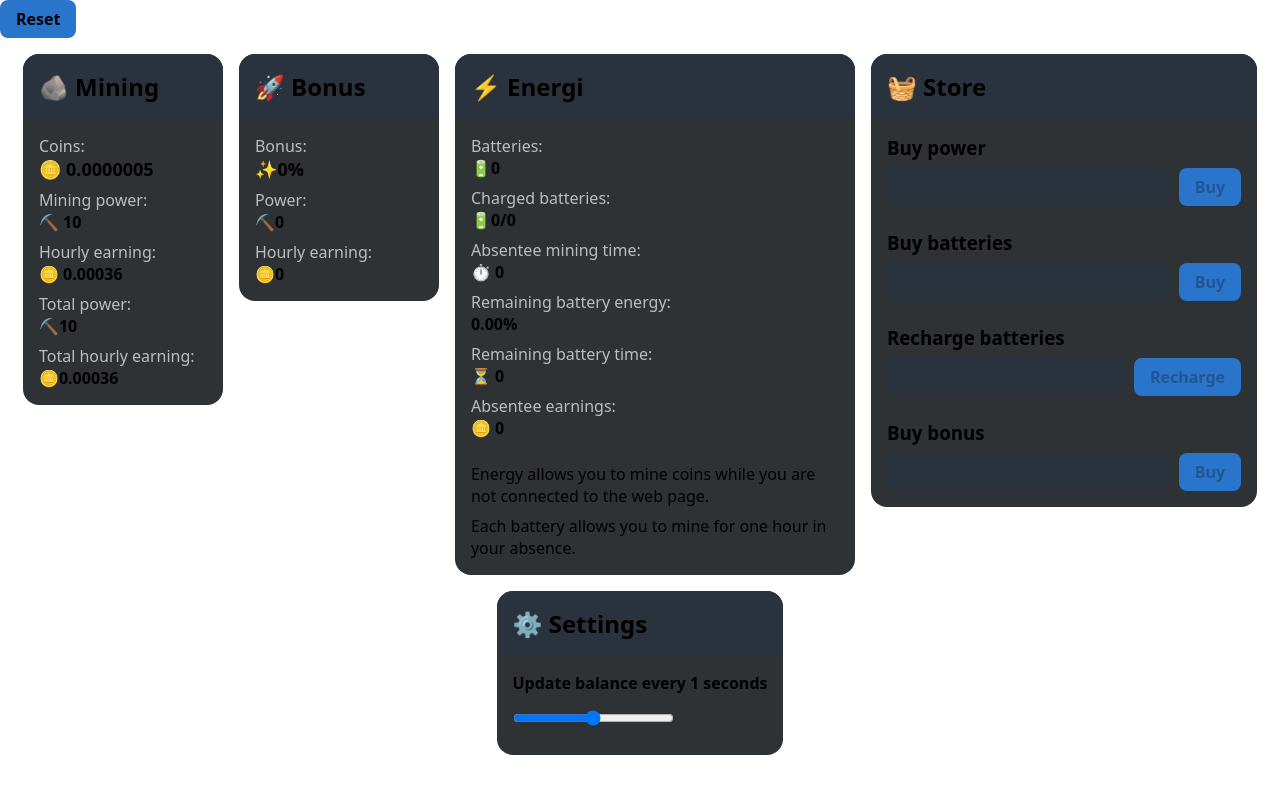
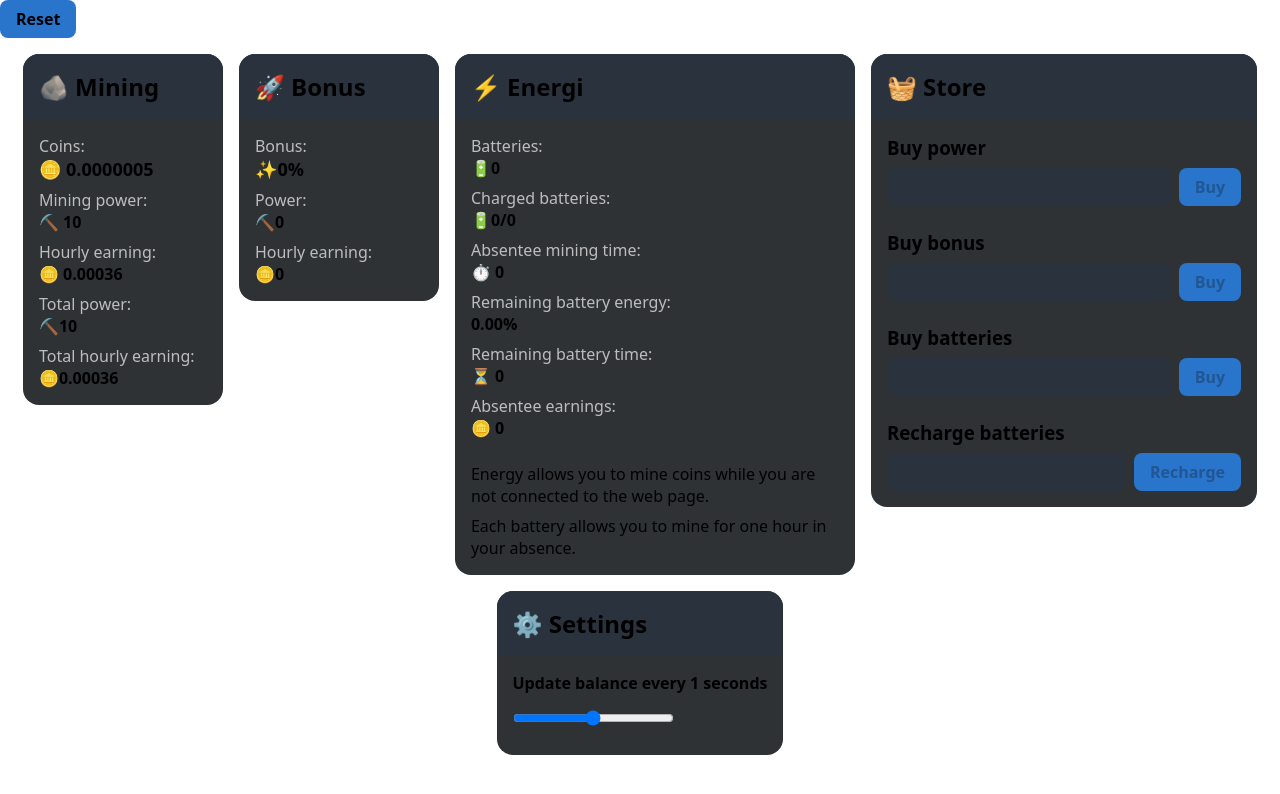
Before and after one commit to dagamdev/coin-mining, a React (Vite) app: page / in a window 1280 px wide. Shown: the top 794 px of the page. Built offline with nearby package versions, Linux system fonts and the light colour scheme.

Commit message:
Add chargeBatteries component

```diff
--- /dev/null
+++ b/src/components/charge-batteries.tsx
@@ -0,0 +1,54 @@
+import { PRICES } from "../lib/constants"
+import { useCoinsStore } from "../store/coins"
+import { useMainStore } from "../store/main"
+import NumberInputForm from "./number-input-form"
+
+export default function ChargeBatteries () {
+  const [batteries, chargedBatteries, addChargedBatteries] = useMainStore(store => [store.batteries, store.chargedBatteries, store.addChargedBatteries])
+  const [coins, addCoins] = useCoinsStore(store => [store.coins, store.addCoins])
+
+  return (
+    <NumberInputForm title="Recharge batteries" buttonText="Recharge"
+      handleSubmit={(value, setMessage, clear) => {
+        if (value < 1) return
+
+        if (!batteries) {
+          setMessage("You don't have batteries to charge")
+          return
+        }
+
+        if (batteries === chargedBatteries) {
+          setMessage('All batteries are charged!')
+          return
+        }
+
+        if (value > batteries - chargedBatteries) {
+          setMessage(`You can't charge the batteries that are discharged.`)
+          return
+        }
+
+        const price = value * PRICES.BATTERY_RECHARGE
+
+        if (coins < price) {
+          setMessage(`You don't have enough coins to recharge ${value} batteries.`)
+          return
+        }
+
+        addChargedBatteries(value)
+        addCoins(-price)
+        clear()
+      }}
+      stats={[
+        {
+          name: 'Payment Cost: 🪙',
+          getValue(value) {
+            return PRICES.BATTERY_RECHARGE * value
+          },
+          valueIsNotAffordable(value) {
+            return PRICES.BATTERY_RECHARGE * value > coins
+          }
+        }
+      ]}
+    />
+  )
+}
--- a/src/components/store.tsx
+++ b/src/components/store.tsx
@@ -1,17 +1,9 @@
-import { PRICES } from "../lib/constants"
-import { useCoinsStore } from "../store/coins"
-import { useMainStore } from "../store/main"
 import BuyPower from "./buy-power"
 import BuyBatteries from "./buy-batteries"
-import NumberInputForm from "./number-input-form"
 import BuyBonus from "./buy-bonus"
+import ChargeBatteries from "./charge-batteries"
 
 export default function Store () {
-  const [batteries, chargedBatteries, addChargedBatteries] = useMainStore(store =>
-    [store.batteries, store.chargedBatteries, store.addChargedBatteries]
-  )
-  const [coins, addCoins] = useCoinsStore(store => [store.coins, store.addCoins])
-
   return (
     <section>
       <div>
@@ -20,44 +12,9 @@ export default function Store () {
 
       <div>
         <BuyPower />
+        <BuyBonus />
         <BuyBatteries />
-        <NumberInputForm title="Recharge batteries" buttonText="Recharge"
-          handleSubmit={(value, setMessage, clear) => {
-            if (!batteries) {
-              setMessage("You don't have batteries to charge")
-              return
-            }
-
-            if (!(batteries - chargedBatteries)) {
-              setMessage('All batteries are charged!')
-              return
-            }
-
-            if (value < 1 || value > batteries) return
-            const price = value * PRICES.BATTERY_RECHARGE
-
-            if (coins < price) {
-              setMessage(`You don't have enough coins to recharge ${value} batteries.`)
-              return
-            }
-
-            addChargedBatteries(value)
-            addCoins(-price)
-            clear()
-          }}
-          stats={[
-            {
-              name: 'Payment Cost: 🪙',
-              getValue(value) {
-                return PRICES.BATTERY_RECHARGE * value
-              },
-              valueIsNotAffordable(value) {
-                return PRICES.BATTERY_RECHARGE * value > coins
-              }
-            }
-          ]}
-        />
-        <BuyBonus />
+        <ChargeBatteries />
       </div>
     </section>
   )
```
